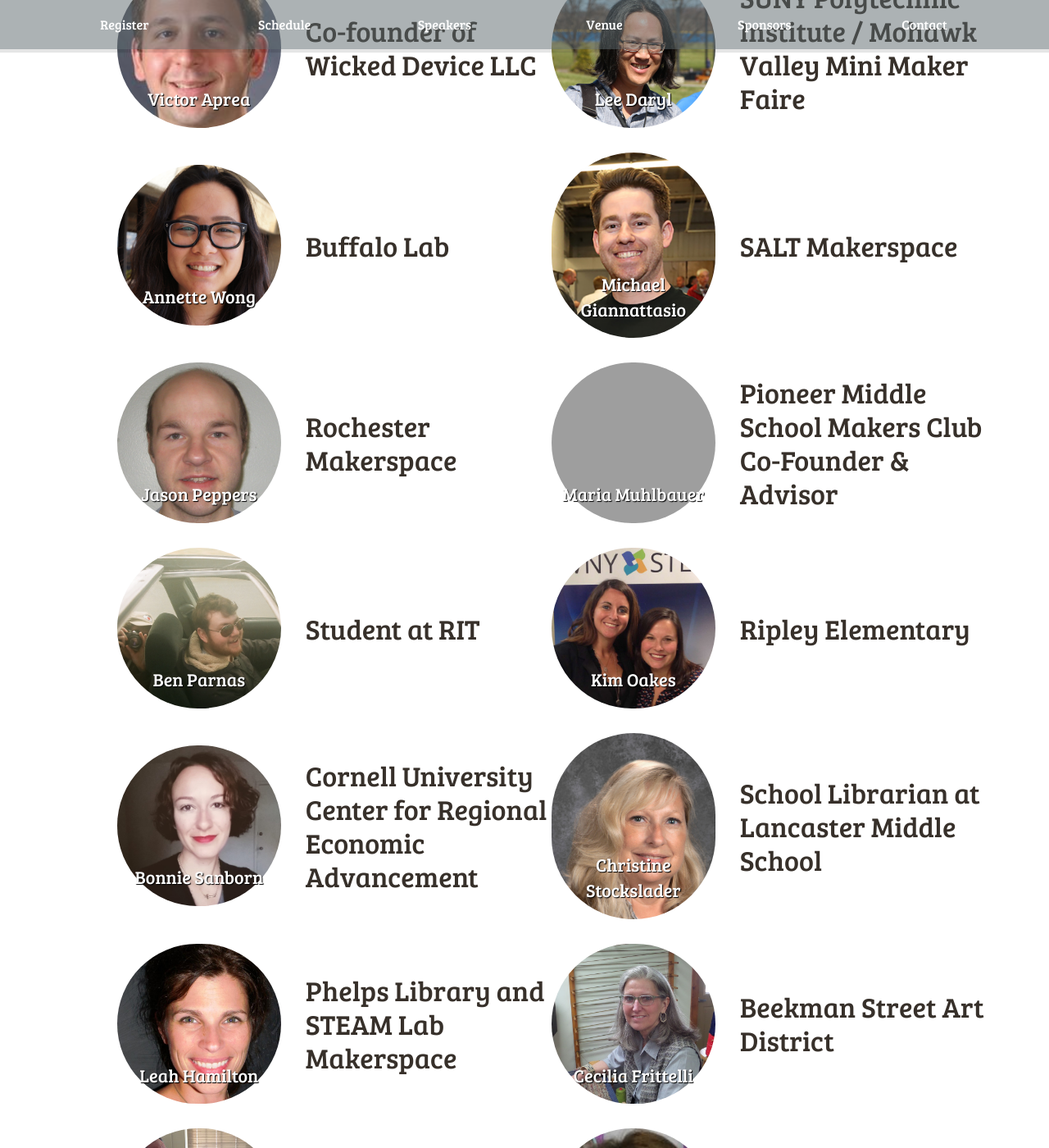
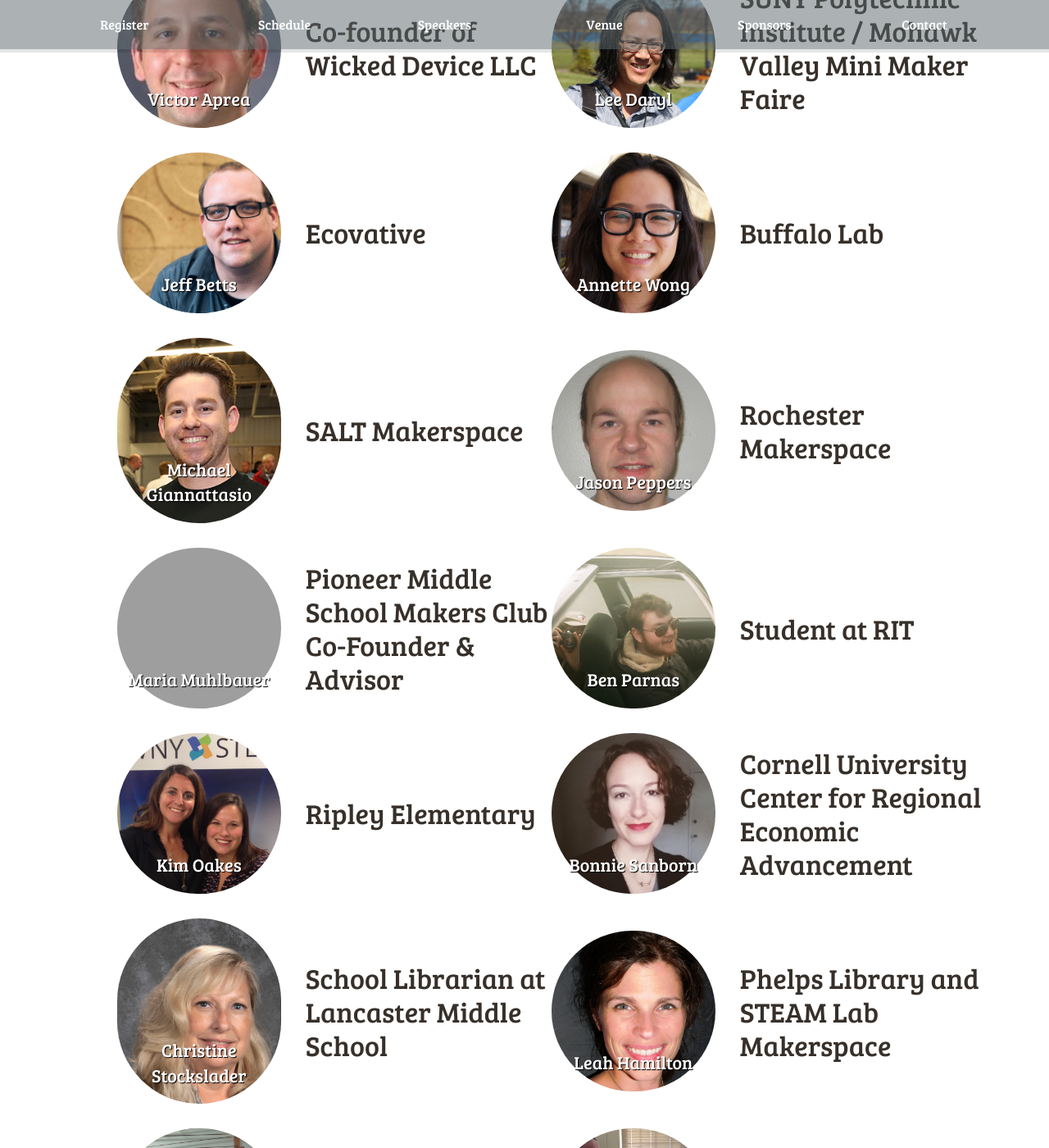
Before and after one commit to nysmakers/nysmakers.github.io, a Jekyll site: the page built from index.html, in a window 1280 px wide and 1400 px high, scrolled down 7788 px. Shown: the whole window at 82% size. Built offline with Jekyll 4.4.1, drawn with Linux system fonts in a browser that asks for light colours; some web fonts are replaced; comment, search, counter and statistics services are not loaded; grey boxes are pictures that could not be loaded.

Commit message:
Added Jeff Betts

```diff
--- a/2017/stylesheets/responsive.css
+++ b/2017/stylesheets/responsive.css
@@ -335,6 +335,9 @@
 #speakers #leedaryl {
   background: url("/images/speakers/LeeDaryl.png") no-repeat;
   background-position-x: 35%; }
+#speakers #jeffbetts {
+  background: url("/images/speakers/JeffBetts.jpg") no-repeat;
+  background-position-x: 35%; }
 #speakers #annettewong {
   background: url("/images/speakers/AnnetteWong.png") no-repeat;
   background-position-x: 35%; }
--- a/index.html
+++ b/index.html
@@ -282,6 +282,10 @@
         <td>SUNY Polytechnic Institute / Mohawk Valley Mini Maker Faire</td>
       </tr>
       <tr>
+        <td><a href="http://www.ecovativedesign.com/" id="jeffbetts">Jeff Betts</a></td>
+        <td>Ecovative</td>
+      </tr>
+      <tr>
         <td><a href="https://www.annettewong.co/" id="annettewong">Annette Wong</a></td>
         <td>Buffalo Lab</td>
       </tr>
```
Also changed, not shown: images/speakers/JeffBetts.jpg (added).
